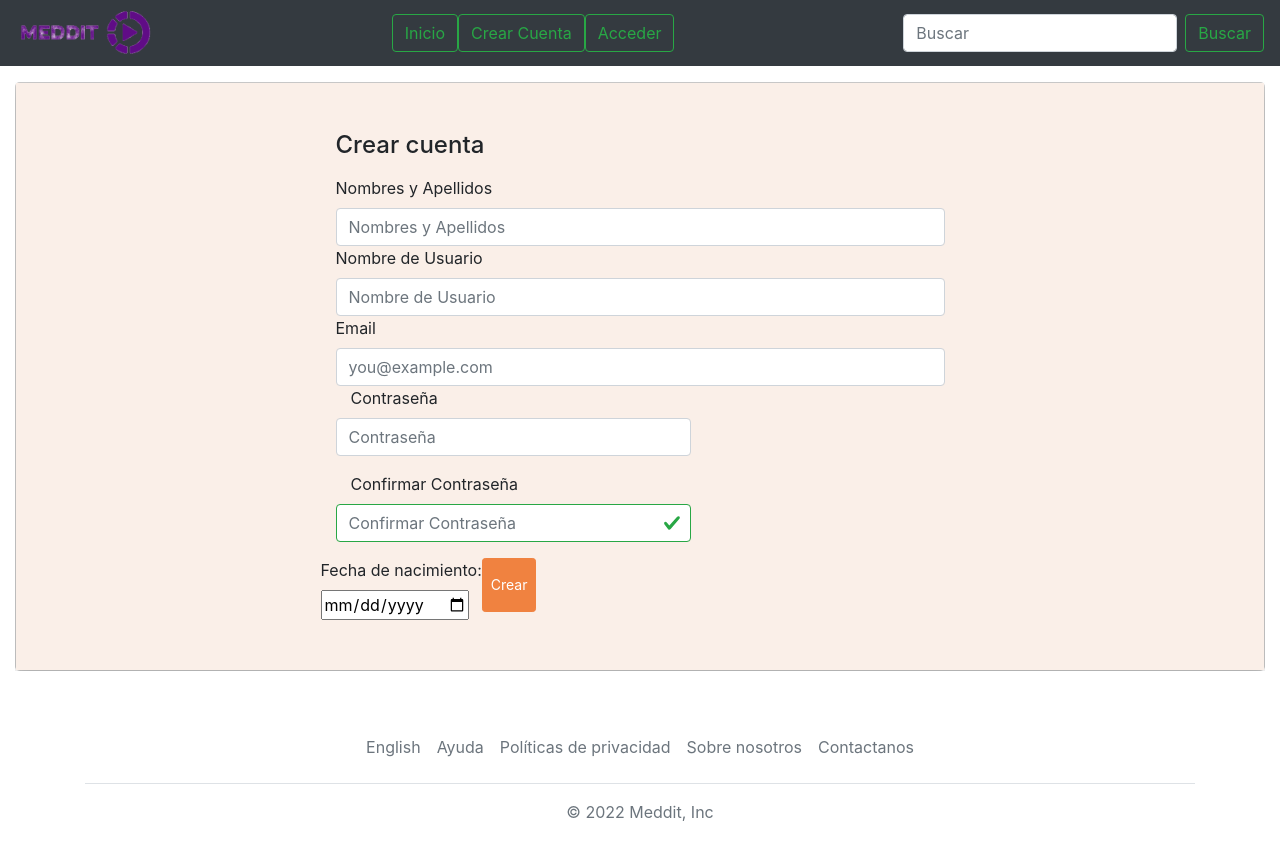
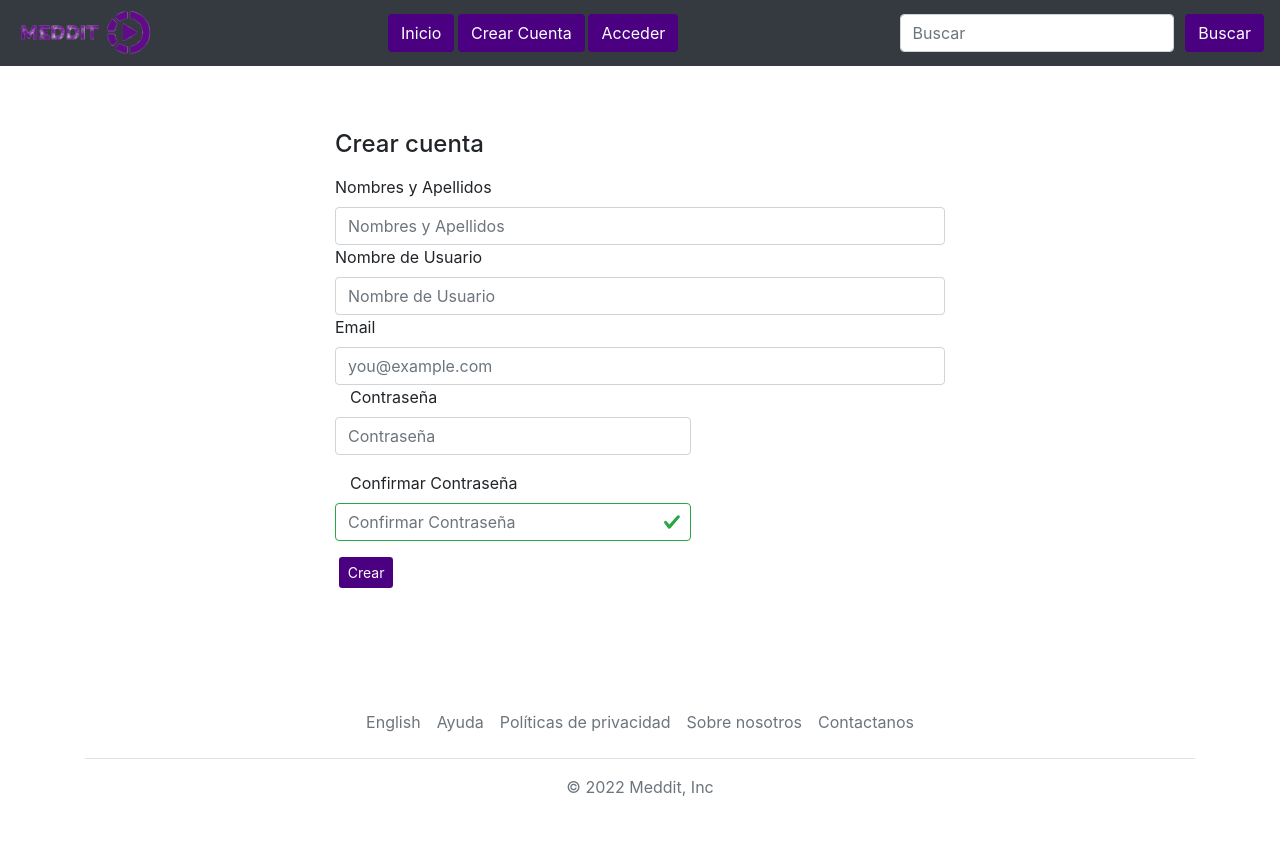
Before and after one commit to AlejandroUN/Meddit, a Vue app in the folder meddit_wa/: page /crearCuenta in a window 1280 px wide. Shown: the top 858 px of the page. Built offline with nearby package versions, Linux system fonts and the light colour scheme; what @vue/apollo-option would draw is missing.

Commit message:
Vista web, estética hecha

```diff
--- a/meddit_wa/src/components/NavBar.vue
+++ b/meddit_wa/src/components/NavBar.vue
@@ -1,25 +1,27 @@
 <template>
   <nav class="navbar navbar-expand-lg navbar-dark bg-dark">
-    <img src="../assets/logo.png" height="50" />
+    <router-link to="/">
+      <img src="../assets/logo.png" height="50" />
+    </router-link>
     <div class="collapse navbar-collapse justify-content-center" id="navbarSupportedContent">
       <ul class="navbar-nav">
         <li class="nav-item">
           <router-link to="/">
-            <button class="btn btn-outline-success my-2 my-sm-0" type="submit">
+            <button class="btn my-2 my-sm-0 boton_MEDDIT" type="submit">
               Inicio
             </button>
           </router-link>
         </li>
         <li class="nav-item">
           <router-link to="/crearCuenta">
-            <button class="btn btn-outline-success my-2 my-sm-0" type="submit">
+            <button class="btn my-2 my-sm-0 boton_MEDDIT" type="submit">
               Crear Cuenta
             </button>
           </router-link>
         </li>
         <li class="nav-item">
           <router-link to="/IniciarSesion">
-            <button class="btn btn-outline-success my-2 my-sm-0" type="submit">
+            <button class="btn my-2 my-sm-0 boton_MEDDIT" type="submit">
               Acceder
             </button>
           </router-link>
@@ -35,7 +37,7 @@
           aria-label="Buscar"
         />
         <button
-          class="btn btn-outline-success my-2 my-sm-0 float-lg-right"
+          class="btn my-2 my-sm-0 float-lg-right boton_MEDDIT"
           type="submit"
         >
           Buscar
@@ -48,4 +50,22 @@
 export default {};
 </script>
 
-<style></style>
+<style>
+  .boton_MEDDIT{
+    color: white !important;
+    background-color: #4b0082 !important;
+    margin-left: 0.1cm !important;
+  }
+
+  .boton_MEDDIT:hover{
+    color: #4b0082 !important;
+    background-color: white !important;
+    margin-left: 0.1cm !important;
+  }
+
+  .boton_MEDDIT2{
+    color: white !important;
+    background-color: #4b0082 !important;
+    margin-left: 0.1cm !important;
+  }
+</style>
--- a/meddit_wa/src/components/NavBarComunidades.vue
+++ b/meddit_wa/src/components/NavBarComunidades.vue
@@ -1,25 +1,27 @@
 <template>
   <nav class="navbar navbar-expand-lg navbar-dark bg-dark">
-    <img src="../assets/logo.png" height="50" />
+    <router-link to="/">
+      <img src="../assets/logo.png" height="50" />
+    </router-link>
     <div class="collapse navbar-collapse justify-content-center" id="navbarSupportedContent">
       <ul class="navbar-nav">
         <li class="nav-item">
           <router-link to="/Comunidades">
-            <button class="btn btn-outline-success my-2 my-sm-0" type="submit">
+            <button class="btn my-2 my-sm-0 boton_MEDDIT" type="submit">
               Comunidades
             </button>
           </router-link>
         </li>
         <li class="nav-item">
           <router-link to="/crearComunidad">
-            <button class="btn btn-outline-success my-2 my-sm-0" type="submit">
+            <button class="btn my-2 my-sm-0 boton_MEDDIT" type="submit">
               Crear Comunidad
             </button>
           </router-link>
         </li>
         <li class="nav-item">
           <router-link to="/EditarComunidad">
-            <button class="btn btn-outline-success my-2 my-sm-0" type="submit">
+            <button class="btn my-2 my-sm-0 boton_MEDDIT" type="submit">
               Editar Comunidad
             </button>
           </router-link>
@@ -36,7 +38,7 @@
           aria-label="Buscar Comunidad"
         />
         <button
-          class="btn btn-outline-success my-2 my-sm-0 float-lg-right"
+          class="btn my-2 my-sm-0 float-lg-right boton_MEDDIT"
           type="submit"
         >
           Buscar
--- a/meddit_wa/src/views/CrearComunidad.vue
+++ b/meddit_wa/src/views/CrearComunidad.vue
@@ -19,7 +19,7 @@
             placeholder="Ingresa la descripción de la comunidad"
         />
         <button
-            class="btn btn-outline-primary offset-5 mt-4 justify-content-center"
+            class="btn offset-5 mt-4 justify-content-center boton_MEDDIT2"
             type="button"
             @click="addComunidad()"
         >
--- a/meddit_wa/src/views/CrearCuenta.vue
+++ b/meddit_wa/src/views/CrearCuenta.vue
@@ -8,8 +8,8 @@
       role="dialog"
       id="modalSignin"
     >
-      <div class="modal-content rounded-5 shadow">
-        <main class="fondo3 abajo">
+      <div class="abajo">
+        <main>
           <div class="row g-5 contenedor">
             <div class="col-md-7 col-lg-6 offset-md-3">
               <br />
@@ -84,24 +84,15 @@
                     }"
                   />
                 </div>
-
-                <div>
-                  <form>
-                    <div><label>Fecha de nacimiento:</label></div>
-                    <div>
-                      <input type="date" :max="today" v-model="born" />
-                    </div>
-                  </form>
-                </div>
-
-                <button
-                  class="mb-2 btn btn-sm rounded-4 btn-primary floatr right color"
+              </div>
+              <button
+                  class="mb-2 btn btn-sm rounded-4
+                   floatr right boton_MEDDIT2"
                   type="submit"
                   v-on:click="checked"
                 >
                   Crear
                 </button>
-              </div>
             </div>
           </div>
         </main>
@@ -120,17 +111,6 @@ export default {
 </script>
 
 <style scoped>
-.botoncito:hover {
-  background-color: #008b8f !important;
-  border-color: #008b8f !important;
-}
-
-
-
-.botoncito {
-  background-color: #f08240;
-  border-color: aliceblue;
-}
 
 .abajo {
   padding-bottom: 4% !important;
--- a/meddit_wa/src/views/iniciarSesion.vue
+++ b/meddit_wa/src/views/iniciarSesion.vue
@@ -4,7 +4,7 @@
   <div class="container col-xl-12 col-xxl-8 py-3">
     <div class="row align-items-center g-lg-5">
       <div
-        class="modal modal-signin position-static d-block py-5 bg iniciar_sesion_blue_container"
+        class="modal modal-signin position-static d-block py-5 bg"
         tabindex="-1"
         role="dialog"
         id="modalSignin"
@@ -40,7 +40,7 @@
               </div>
 
               <button
-                class="mb-2 btn btn-sm rounded-4 btn-primary floatr right color"
+                class="mb-2 btn btn-sm rounded-4 floatr right boton_MEDDIT2"
                 type="submit"
                 v-on:click="login"
               >
@@ -85,6 +85,6 @@ export default {
   background-color: #008b8f !important;
 }
 .fondo3 {
-  background-color: #faefe8 !important;
+  background-color: #bd84e6  !important;
 }
 </style>
```
